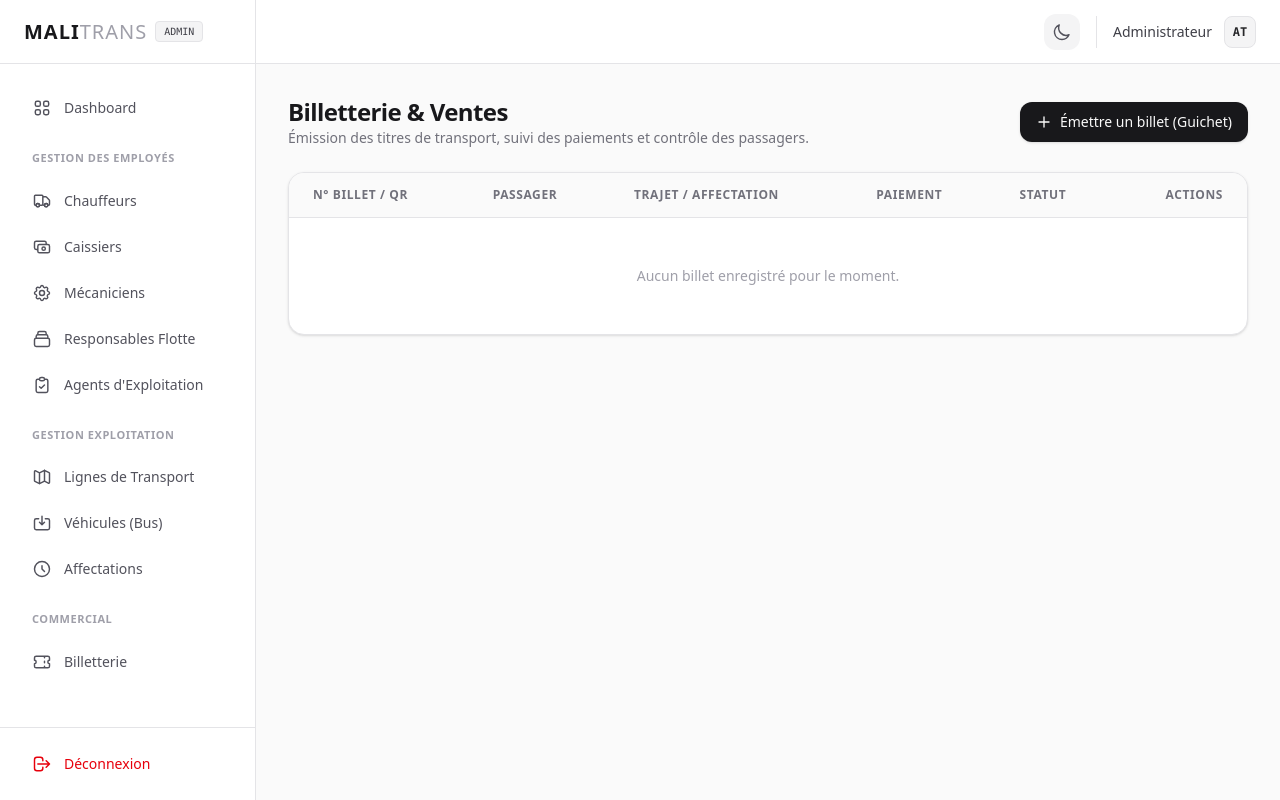
After one commit to Bassoum981/malitrans_frontend, a Laravel app: template resources/views/admin/billetterie/index.blade.php in a window 1280 px wide. The commit adds this page. Run offline with Laravel 12, Linux system fonts and the light colour scheme; the template is opened without the code that fills it, so the values that code supplies are empty; style sheets or scripts are compiled from the project's sources.

Commit message:
feat(billetterie): ajout de la de l'inteface de vante de billet

```diff
--- /dev/null
+++ b/resources/views/admin/billetterie/index.blade.php
@@ -0,0 +1,167 @@
+@extends('admin.layouts.app') {{-- Remplace par le nom exact de ton fichier de layout si besoin --}}
+
+@section('title', 'Gestion de la Billetterie')
+
+@section('content')
+    <div class="space-y-6" x-data="{ openModal: false }">
+        <!-- Header de la page -->
+        <div class="flex flex-col sm:flex-row sm:items-center sm:justify-between gap-4">
+            <div>
+                <h1 class="text-2xl font-bold tracking-tight text-zinc-900 dark:text-white">Billetterie & Ventes</h1>
+                <p class="text-sm text-zinc-500 dark:text-zinc-400">Émission des titres de transport, suivi des paiements et contrôle des passagers.</p>
+            </div>
+
+            <!-- Bouton d'ouverture du Modal d'émission au guichet -->
+            <button @click="openModal = true" class="inline-flex items-center justify-center gap-2 px-4 py-2.5 rounded-xl text-sm font-medium bg-zinc-900 text-zinc-50 dark:bg-zinc-100 dark:text-zinc-900 hover:bg-zinc-800 dark:hover:bg-zinc-200 transition shadow-sm">
+                <svg class="w-4 h-4" fill="none" stroke="currentColor" stroke-width="2" viewBox="0 0 24 24"><path stroke-linecap="round" stroke-linejoin="round" d="M12 4.5v15m7.5-7.5h-15"></path></svg>
+                Émettre un billet (Guichet)
+            </button>
+        </div>
+
+        <!-- Tableau de suivi des billets -->
+        <div class="bg-white dark:bg-zinc-900 border border-zinc-200 dark:border-zinc-800 rounded-2xl shadow-sm overflow-hidden">
+            <div class="overflow-x-auto">
+                <table class="min-w-full divide-y divide-zinc-200 dark:divide-zinc-800">
+                    <thead class="bg-zinc-50 dark:bg-zinc-900/50">
+                    <tr>
+                        <th class="px-6 py-3.5 text-left text-xs font-semibold text-zinc-500 uppercase tracking-wider">N° Billet / QR</th>
+                        <th class="px-6 py-3.5 text-left text-xs font-semibold text-zinc-500 uppercase tracking-wider">Passager</th>
+                        <th class="px-6 py-3.5 text-left text-xs font-semibold text-zinc-500 uppercase tracking-wider">Trajet / Affectation</th>
+                        <th class="px-6 py-3.5 text-left text-xs font-semibold text-zinc-500 uppercase tracking-wider">Paiement</th>
+                        <th class="px-6 py-3.5 text-left text-xs font-semibold text-zinc-500 uppercase tracking-wider">Statut</th>
+                        <th class="px-6 py-3.5 text-right text-xs font-semibold text-zinc-500 uppercase tracking-wider">Actions</th>
+                    </tr>
+                    </thead>
+                    <tbody class="divide-y divide-zinc-200 dark:divide-zinc-800">
+                    @forelse($billets as $billet)
+                        <tr class="hover:bg-zinc-50/50 dark:hover:bg-zinc-800/50 transition">
+                            <td class="px-6 py-4 whitespace-nowrap text-sm font-mono font-medium text-zinc-900 dark:text-zinc-100">
+                                {{ $billet['numeroBillet'] }}
+                            </td>
+                            <td class="px-6 py-4 whitespace-nowrap text-sm text-zinc-700 dark:text-zinc-300 font-medium">
+                                {{ $billet['passagerNomComplet'] }}
+                            </td>
+                            <td class="px-6 py-4 whitespace-nowrap text-sm text-zinc-600 dark:text-zinc-400">
+                                <span class="font-semibold text-zinc-900 dark:text-zinc-200">Ligne {{ $billet['ligneNumero'] }}</span> - {{ $billet['ligneNom'] }}
+                                <div class="text-xs text-zinc-400">Bus : {{ $billet['busImmatriculation'] }} | Prévu le {{ $billet['dateTrajet'] }} à {{ $billet['heureDebut'] }}</div>
+                            </td>
+                            <td class="px-6 py-4 whitespace-nowrap text-sm text-zinc-700 dark:text-zinc-300">
+                                <span class="font-bold text-zinc-900 dark:text-zinc-100">{{ number_format($billet['montantPaye'], 0, ',', ' ') }} FCFA</span>
+                                <div class="text-xs text-zinc-500">{{ $billet['modePaiement'] }} (Réf: {{ $billet['referencePaiement'] }})</div>
+                            </td>
+                            <td class="px-6 py-4 whitespace-nowrap">
+                                @php
+                                    $badgeColors = [
+                                        'VALIDE'  => 'bg-emerald-50 dark:bg-emerald-500/10 text-emerald-700 dark:text-emerald-400 border-emerald-200 dark:border-emerald-500/20',
+                                        'UTILISE' => 'bg-blue-50 dark:bg-blue-500/10 text-blue-700 dark:text-blue-400 border-blue-200 dark:border-blue-500/20',
+                                        'RESERVE' => 'bg-amber-50 dark:bg-amber-500/10 text-amber-700 dark:text-amber-400 border-amber-200 dark:border-amber-500/20',
+                                        'ANNULE'  => 'bg-red-50 dark:bg-red-500/10 text-red-700 dark:text-red-400 border-red-200 dark:border-red-500/20',
+                                    ];
+                                    $currentBadge = $badgeColors[$billet['statut']] ?? 'bg-zinc-100 text-zinc-700 border-zinc-200';
+                                @endphp
+                                <span class="inline-flex items-center px-2.5 py-1 rounded-lg text-xs font-semibold border {{ $currentBadge }}">
+                                    {{ $billet['statut'] }}
+                                </span>
+                            </td>
+                            <td class="px-6 py-4 whitespace-nowrap text-right text-sm">
+                                @if($billet['statut'] !== 'ANNULE' && $billet['statut'] !== 'UTILISE')
+                                    <form action="{{ route('admin.billetterie.annuler', $billet['id']) }}" method="POST" class="inline" onsubmit="return confirm('Êtes-vous sûr de vouloir annuler ce billet ?');">
+                                        @csrf
+                                        @method('PATCH')
+                                        <button type="submit" class="text-red-600 dark:text-red-400 hover:text-red-800 font-medium text-xs bg-red-50 dark:bg-red-500/10 hover:bg-red-100 dark:hover:bg-red-500/20 px-3 py-1.5 rounded-lg transition">
+                                            Annuler
+                                        </button>
+                                    </form>
+                                @else
+                                    <span class="text-zinc-400 dark:text-zinc-600 text-xs italic">Fermé</span>
+                                @endif
+                            </td>
+                        </tr>
+                    @empty
+                        <tr>
+                            <td colspan="6" class="px-6 py-12 text-center text-sm text-zinc-400 dark:text-zinc-500">
+                                Aucun billet enregistré pour le moment.
+                            </td>
+                        </tr>
+                    @endforelse
+                    </tbody>
+                </table>
+            </div>
+        </div>
+
+        <!-- Modal d'Émission de Billet (Alpine.js) -->
+        <div x-show="openModal"
+             class="fixed inset-0 z-50 flex items-center justify-center bg-black/60 backdrop-blur-sm p-4"
+             x-transition:enter="transition ease-out duration-200"
+             x-transition:enter-start="opacity-0"
+             x-transition:enter-end="opacity-100"
+             x-transition:leave="transition ease-in duration-150"
+             x-transition:leave-start="opacity-100"
+             x-transition:leave-end="opacity-0"
+             style="display: none;">
+
+            <div @click.away="openModal = false" class="bg-white dark:bg-zinc-900 border border-zinc-200 dark:border-zinc-800 rounded-2xl shadow-xl w-full max-w-lg overflow-hidden">
+                <div class="px-6 py-4 border-b border-zinc-200 dark:border-zinc-800 flex items-center justify-between">
+                    <h3 class="text-lg font-bold text-zinc-900 dark:text-white">Émission d'un Billet (Guichet)</h3>
+                    <button @click="openModal = false" class="text-zinc-400 hover:text-zinc-600 dark:hover:text-zinc-200">
+                        <svg class="w-5 h-5" fill="none" stroke="currentColor" stroke-width="2" viewBox="0 0 24 24"><path stroke-linecap="round" stroke-linejoin="round" d="M6 18L18 6M6 6l12 12"></path></svg>
+                    </button>
+                </div>
+
+                <form action="{{ route('admin.billetterie.store') }}" method="POST" class="p-6 space-y-4">
+                    @csrf
+
+                    <!-- Sélection Passager -->
+                    <div>
+                        <label class="block text-xs font-semibold uppercase tracking-wider text-zinc-600 dark:text-zinc-400 mb-1.5">Passager</label>
+                        <select name="passagerId" required class="w-full bg-zinc-50 dark:bg-zinc-800 border border-zinc-200 dark:border-zinc-700 rounded-xl px-3.5 py-2.5 text-sm text-zinc-900 dark:text-zinc-100 focus:outline-none focus:ring-2 focus:ring-zinc-900 dark:focus:ring-zinc-100">
+                            <option value="">Sélectionner un passager...</option>
+                            @foreach($passagers as $passager)
+                                <option value="{{ $passager['id'] }}">{{ $passager['prenom'] }} {{ $passager['nom'] }} ({{ $passager['telephone'] ?? 'Sans tel' }})</option>
+                            @endforeach
+                        </select>
+                    </div>
+
+                    <!-- Sélection Affectation -->
+                    <div>
+                        <label class="block text-xs font-semibold uppercase tracking-wider text-zinc-600 dark:text-zinc-400 mb-1.5">Affectation / Trajet</label>
+                        <select name="affectationId" required class="w-full bg-zinc-50 dark:bg-zinc-800 border border-zinc-200 dark:border-zinc-700 rounded-xl px-3.5 py-2.5 text-sm text-zinc-900 dark:text-zinc-100 focus:outline-none focus:ring-2 focus:ring-zinc-900 dark:focus:ring-zinc-100">
+                            <option value="">Sélectionner un trajet planifié...</option>
+                            @foreach($affectations as $aff)
+                                <option value="{{ $aff['id'] }}">
+                                    Ligne {{ $aff['ligne']['numero'] ?? 'N/A' }} - {{ $aff['date'] }} à {{ $aff['heureDebut'] }} (Bus: {{ $aff['vehicule']['immatriculation'] ?? 'N/A' }})
+                                </option>
+                            @endforeach
+                        </select>
+                    </div>
+
+                    <!-- Mode de Paiement -->
+                    <div>
+                        <label class="block text-xs font-semibold uppercase tracking-wider text-zinc-600 dark:text-zinc-400 mb-1.5">Mode de Paiement</label>
+                        <select name="modePaiement" required class="w-full bg-zinc-50 dark:bg-zinc-800 border border-zinc-200 dark:border-zinc-700 rounded-xl px-3.5 py-2.5 text-sm text-zinc-900 dark:text-zinc-100 focus:outline-none focus:ring-2 focus:ring-zinc-900 dark:focus:ring-zinc-100">
+                            <option value="Espèces">Espèces (Guichet)</option>
+                            <option value="Orange Money">Orange Money</option>
+                            <option value="Moov Money">Moov Money</option>
+                        </select>
+                    </div>
+
+                    <!-- Référence de Paiement -->
+                    <div>
+                        <label class="block text-xs font-semibold uppercase tracking-wider text-zinc-600 dark:text-zinc-400 mb-1.5">Référence de Transaction (Optionnel)</label>
+                        <input type="text" name="referencePaiement" placeholder="Ex: OM261117..." class="w-full bg-zinc-50 dark:bg-zinc-800 border border-zinc-200 dark:border-zinc-700 rounded-xl px-3.5 py-2.5 text-sm text-zinc-900 dark:text-zinc-100 focus:outline-none focus:ring-2 focus:ring-zinc-900 dark:focus:ring-zinc-100">
+                    </div>
+
+                    <!-- Boutons d'actions du modal -->
+                    <div class="pt-4 flex items-center justify-end gap-3 border-t border-zinc-200 dark:border-zinc-800">
+                        <button type="button" @click="openModal = false" class="px-4 py-2.5 rounded-xl text-sm font-medium bg-zinc-100 dark:bg-zinc-800 text-zinc-700 dark:text-zinc-300 hover:bg-zinc-200 dark:hover:bg-zinc-700 transition">
+                            Annuler
+                        </button>
+                        <button type="submit" class="px-4 py-2.5 rounded-xl text-sm font-medium bg-zinc-900 text-zinc-50 dark:bg-zinc-100 dark:text-zinc-900 hover:bg-zinc-800 dark:hover:bg-zinc-200 transition shadow-sm">
+                            Valider & Émettre
+                        </button>
+                    </div>
+                </form>
+            </div>
+        </div>
+    </div>
+@endsection
--- a/resources/views/admin/layouts/app.blade.php
+++ b/resources/views/admin/layouts/app.blade.php
@@ -90,6 +90,18 @@
             <svg class="w-5 h-5" fill="none" stroke="currentColor" stroke-width="1.75" viewBox="0 0 24 24"><path stroke-linecap="round" stroke-linejoin="round" d="M12 8v4l3 3m6-3a9 9 0 11-18 0 9 9 0 0118 0z"></path></svg>
             Affectations
         </a>
+
+        <!-- Section Billetterie -->
+        <div class="pt-4 pb-2">
+            <p class="px-4 text-[11px] font-semibold uppercase tracking-wider text-zinc-400 dark:text-zinc-500">Commercial</p>
+        </div>
+
+        <!-- Billets & Ventes -->
+        <a href="{{ route('admin.billetterie.index') }}" class="flex items-center gap-3 px-4 py-2.5 rounded-xl text-sm font-medium {{ request()->routeIs('admin.billetterie.*') ? 'bg-zinc-900 text-zinc-50 dark:bg-zinc-800 dark:text-zinc-100 shadow-sm border border-transparent dark:border-zinc-700/50' : 'text-zinc-600 dark:text-zinc-400 hover:bg-zinc-100 dark:hover:bg-zinc-800/50 hover:text-zinc-900 dark:hover:text-zinc-200' }}">
+            <svg class="w-5 h-5" fill="none" stroke="currentColor" stroke-width="1.75" viewBox="0 0 24 24"><path stroke-linecap="round" stroke-linejoin="round" d="M15 5v2m0 4v2m0 4v2M5 5a2 2 0 00-2 2v3a2 2 0 110 4v3a2 2 0 002 2h14a2 2 0 002-2v-3a2 2 0 110-4V7a2 2 0 00-2-2H5z"></path></svg>
+            Billetterie
+        </a>
+
     </nav>
 
     <!-- User profile footer / Déconnexion -->
--- a/routes/web.php
+++ b/routes/web.php
@@ -1,4 +1,6 @@
 <?php
+
+use App\Http\Controllers\Admin\Billetterie\BilletController;
 use App\Http\Controllers\Admin\ExploitationAdminController;
 use App\Http\Controllers\Admin\LigneAdminController;
 use Illuminate\Support\Facades\Route;
@@ -71,4 +73,10 @@ Route::middleware(['admin.auth'])->prefix('admin')->name('admin.')->group(functi
     Route::put('/lignes/{id}', [LigneAdminController::class, 'update'])->name('lignes.update');
     Route::delete('/lignes/{id}', [LigneAdminController::class, 'destroy'])->name('lignes.destroy');
 
+    // --- 9. Gestion de la Billetterie ---
+    Route::prefix('billetterie')->name('billetterie.')->group(function () {
+        Route::get('/', [BilletController::class, 'index'])->name('index');
+        Route::post('/', [BilletController::class, 'store'])->name('store');
+        Route::patch('/{id}/annuler', [BilletController::class, 'annuler'])->name('annuler');
+    });
 });
```
Also changed, not shown: app/Http/Controllers/Admin/Billetterie/BilletController.php (added, +77 -0 lines).
